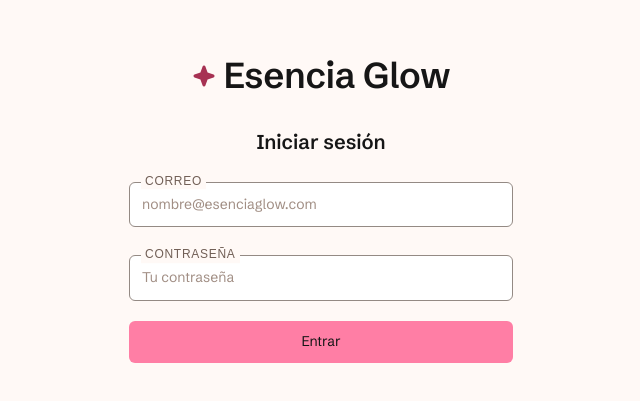
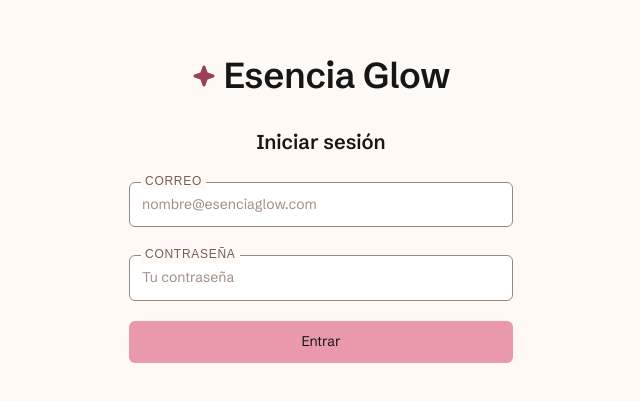
Before and after one commit to Arteaga08/Esencia_Glow, a Next.js app in the folder apps/web/: page /admin/login in a window 1280 px wide. Shown: the part 191-592 px from the top of the page, without its empty margins (319-959 px from the left). Built offline with nearby package versions, Linux system fonts and the light colour scheme; no server answers; a web font is replaced by a local one.

Commit message:
style(storefront): rosa empolvado, badges del catálogo y ajustes móviles del home

```diff
--- a/apps/web/src/components/storefront/account/overview.tsx
+++ b/apps/web/src/components/storefront/account/overview.tsx
@@ -142,7 +142,8 @@ function Overview(props: OverviewProps) {
               >
                 <item.icon size={24} aria-hidden="true" />
                 <span className="text-subtitle text-foreground">{item.label}</span>
-                <span className="text-body-sm text-muted-foreground-strong">{summaryFor(item.slug, props)}</span>
+                {/* El correo no tiene espacios donde partirse: se recorta con puntos suspensivos. */}
+                <span className={`text-body-sm text-muted-foreground-strong ${item.slug === "perfil" ? "truncate" : ""}`}>{summaryFor(item.slug, props)}</span>
               </Link>
             </li>
           ))}
--- a/apps/web/src/components/storefront/home/hero/hero-slide.tsx
+++ b/apps/web/src/components/storefront/home/hero/hero-slide.tsx
@@ -7,7 +7,8 @@ import type { PublicHomeHeroSlide } from "@esencia-glow/shared";
  * Arte dirigido con `<picture>`: la foto vertical de móvil por defecto y la
  * horizontal de escritorio desde `md` (si no subieron la de móvil, la de
  * escritorio sirve para ambos). El texto va en tinta (`text-foreground`); en
- * móvil, un degradado del rosa principal lo asienta sobre la foto.
+ * móvil, un degradado del rosa pálido (`accent`) lo asienta sobre la foto: el
+ * rosa pleno `primary` se reserva para los botones de compra.
  */
 function HeroSlide({ slide, priority }: { slide: PublicHomeHeroSlide; priority: boolean }) {
   const { desktop, mobile = desktop } = slide.images;
@@ -26,7 +27,7 @@ function HeroSlide({ slide, priority }: { slide: PublicHomeHeroSlide; priority:
       </picture>
       <div
         aria-hidden="true"
-        className="absolute inset-x-0 bottom-0 h-[45%] bg-gradient-to-t from-primary via-primary/60 to-transparent md:hidden"
+        className="absolute inset-x-0 bottom-0 h-[45%] bg-gradient-to-t from-accent via-accent/70 to-transparent md:hidden"
       />
       <div className="absolute inset-x-0 bottom-0 mx-auto max-w-shell px-4 pb-20 md:px-8 md:pb-24 xl:px-12">
         <h2 className="text-hero max-w-3xl text-foreground">{slide.title}</h2>
--- a/apps/web/src/components/storefront/home/shelf/add-chip.tsx
+++ b/apps/web/src/components/storefront/home/shelf/add-chip.tsx
@@ -27,7 +27,8 @@ interface AddChipProps {
  * Ficha de presentación que además agrega al carrito: elegir la variante y
  * agregarla es un solo clic (sin botón aparte). Si el carrito cambió abre el
  * panel lateral; si topó un límite lo dice en la propia ficha, sin abrirlo.
- * Estados: reposo, agregado (rosa + palomita) y tope (texto de aviso).
+ * Estados: reposo, hover (rosa pálido `accent`: insinúa, no compite con el
+ * botón de compra), agregado (rosa pleno + palomita) y tope (texto de aviso).
  */
 function AddChip({ item, label, priceCents, ariaLabel, stacked = false }: AddChipProps) {
   const [state, setState] = useState<ChipState>("idle");
@@ -74,7 +75,7 @@ function AddChip({ item, label, priceCents, ariaLabel, stacked = false }: AddChi
         className={`text-body-sm flex min-w-0 cursor-pointer rounded-md border px-2 py-1.5 text-foreground transition-[background-color,border-color,opacity] duration-[var(--duration-fast)] ease-out-quart focus-visible:outline-2 focus-visible:outline-offset-2 focus-visible:outline-ring ${
           added
             ? "border-primary-action bg-primary"
-            : "border-border-strong bg-surface/70 hover:border-primary-action hover:bg-primary"
+            : "border-border-strong bg-surface/70 hover:border-primary-action hover:bg-accent"
         } ${stacked ? "flex-col items-center justify-center text-center leading-tight" : "items-center justify-between gap-3"}`}
       >
         {added ? (
--- a/apps/web/src/components/storefront/home/spotlight/spotlight-carousel.tsx
+++ b/apps/web/src/components/storefront/home/spotlight/spotlight-carousel.tsx
@@ -20,8 +20,8 @@ function SpotlightCarousel({ items, label }: { items: ShelfItem[]; label: string
           </div>
         )}
         label={label}
-        itemClassName="basis-[72%] sm:basis-[42%]"
-        arrowTopClassName="top-[36cqw] sm:top-[21cqw]"
+        itemClassName="basis-[58%] sm:basis-[34%]"
+        arrowTopClassName="top-[29cqw] sm:top-[17cqw]"
         gapClassName="gap-3 px-4"
         barClassName="mx-4 mt-4"
       />
--- a/apps/web/src/components/storefront/home/spotlight/spotlight-cover.tsx
+++ b/apps/web/src/components/storefront/home/spotlight/spotlight-cover.tsx
@@ -9,6 +9,7 @@ interface SpotlightCoverProps {
 /**
  * Foto de portada: una imagen para escritorio y otra para móvil, solo una se
  * descarga según el breakpoint `lg`. El contenedor lo dimensiona quien la usa.
+ * En móvil el recorte se ancla arriba: la parte baja la tapan las tarjetas.
  */
 function SpotlightCover({ cover, className = "" }: SpotlightCoverProps) {
   return (
@@ -19,7 +20,7 @@ function SpotlightCover({ cover, className = "" }: SpotlightCoverProps) {
         alt=""
         fill
         sizes="(min-width: 1024px) 1px, 100vw"
-        className="object-cover lg:hidden"
+        className="object-cover object-top lg:hidden"
       />
     </div>
   );
--- a/apps/web/src/components/storefront/home/spotlight/spotlight-section.tsx
+++ b/apps/web/src/components/storefront/home/spotlight/spotlight-section.tsx
@@ -24,8 +24,8 @@ function SpotlightSection({ title, subtitle, href, items, cover, coverSide, tone
         </div>
 
         <div className="relative lg:hidden">
-          <SpotlightCover cover={cover} className="aspect-[3/4] rounded-md" />
-          <div className="relative -mx-4 -mt-[32dvh]">
+          <SpotlightCover cover={cover} className="aspect-[4/7] rounded-md" />
+          <div className="relative -mx-4 -mt-[30dvh]">
             <SpotlightCarousel items={items} label={title} />
           </div>
         </div>
--- a/apps/web/src/styles/tokens.css
+++ b/apps/web/src/styles/tokens.css
@@ -15,10 +15,10 @@
   --color-foreground: oklch(0.2 0 0);
   --color-surface: oklch(1 0 0);
   --color-surface-foreground: oklch(0.2 0 0);
-  --color-primary: oklch(0.7508 0.161 2.6024);
-  --color-primary-hover: oklch(0.71 0.161 2.6024);
-  --color-primary-active: oklch(0.67 0.161 2.6024);
-  --color-primary-action: oklch(0.5367 0.153 7.7575);
+  --color-primary: oklch(0.77 0.1 4);
+  --color-primary-hover: oklch(0.73 0.1 4);
+  --color-primary-active: oklch(0.69 0.1 4);
+  --color-primary-action: oklch(0.54 0.125 6);
   --color-primary-foreground: oklch(1 0 0);
   --color-secondary: oklch(0.9449 0.011 54.4941);
   --color-secondary-foreground: oklch(0.2 0 0);
@@ -26,8 +26,8 @@
   --color-muted-foreground: oklch(0.6608 0.0272 49.5764);
   --color-muted-foreground-strong: oklch(0.5 0.0272 49.5764);
   --color-accent: oklch(0.9239 0.0415 1.1045);
-  --color-accent-foreground: oklch(0.5367 0.153 7.7575);
-  --color-accent-foreground-strong: oklch(0.5 0.153 7.7575);
+  --color-accent-foreground: oklch(0.54 0.125 6);
+  --color-accent-foreground-strong: oklch(0.5 0.125 6);
   --color-destructive: oklch(0.6256 0.1933 23.0261);
   --color-destructive-action: oklch(0.5 0.1933 23.0261);
   --color-destructive-action-hover: oklch(0.45 0.1933 23.0261);
@@ -35,7 +35,15 @@
   --color-border: oklch(0.9138 0.0146 50.7928);
   --color-border-strong: oklch(0.64 0.0146 50.7928);
   --color-input: oklch(1 0 0);
-  --color-ring: oklch(0.5367 0.153 7.7575);
+  --color-ring: oklch(0.54 0.125 6);
+
+  /* Pares de los badges del catálogo, afinados al rosa empolvado sobre crema. */
+  --color-badge-sage: oklch(0.91 0.04 150);
+  --color-badge-sage-foreground: oklch(0.38 0.07 150);
+  --color-badge-sand: oklch(0.93 0.06 85);
+  --color-badge-sand-foreground: oklch(0.45 0.08 75);
+  --color-badge-clay: oklch(0.9 0.05 40);
+  --color-badge-clay-foreground: oklch(0.45 0.12 32);
 
   /* --- Tipografía --- */
   --font-sans: var(--font-schibsted-grotesk), ui-sans-serif, system-ui, sans-serif;
```
Also changed, not shown: apps/web/src/components/storefront/home/hero/hero-progress.tsx (+5 -3 lines), apps/web/src/components/ui/badge.tsx (+8 -7 lines).
